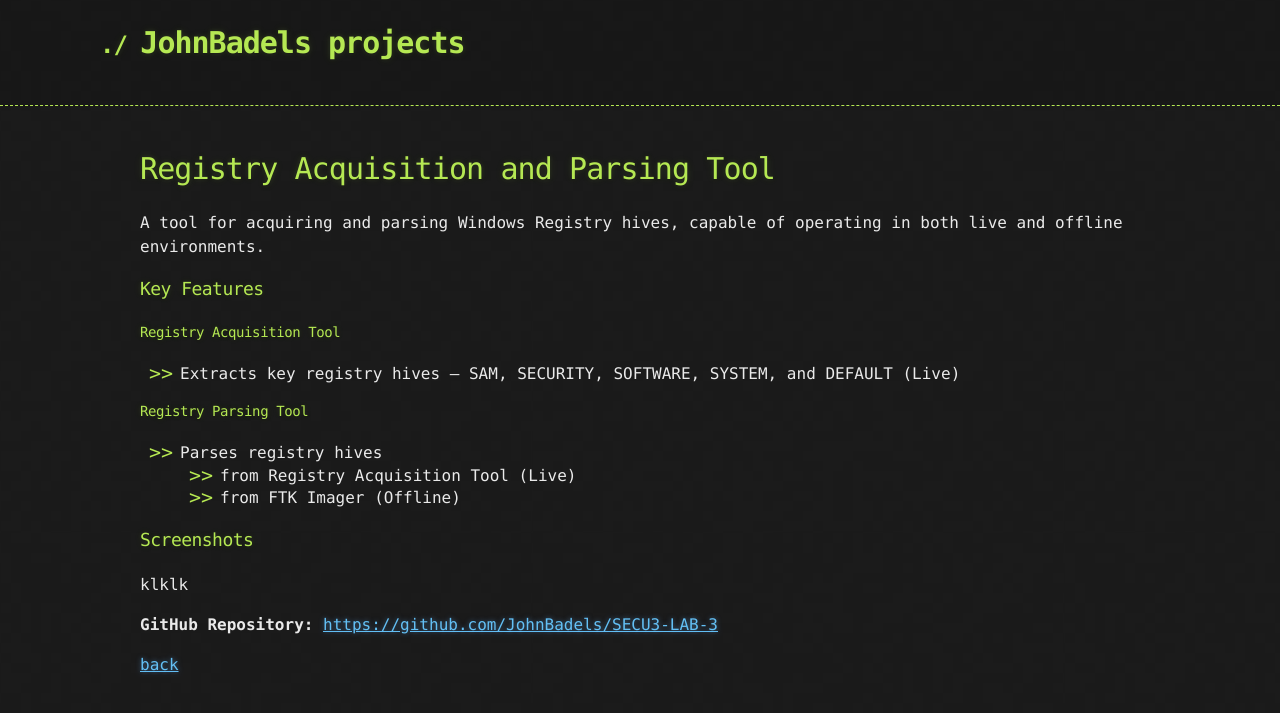
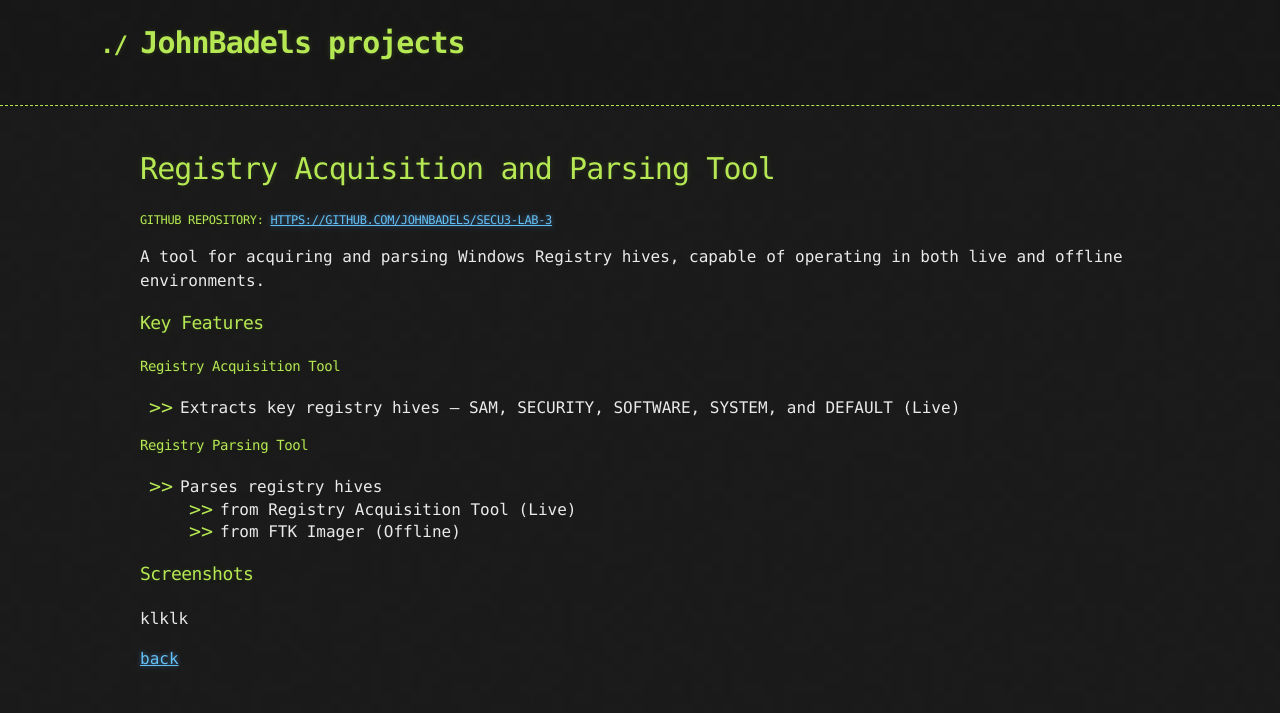
Before and after one commit to JohnBadels/JohnBadels.github.io, a Jekyll site: the page built from another-page.md, in a window 1280 px wide. Shown: the top 713 px of the page. Built offline with Jekyll 4.4.1, drawn with Linux system fonts in a browser that asks for light colours; our own code applies the rules of GitHub Pages for plain Markdown files; part of the change alters nothing that is shown.

```diff
--- a/another-page.md
+++ b/another-page.md
@@ -3,6 +3,7 @@ layout: default
 ---
 
 # Registry Acquisition and Parsing Tool
+##### GitHub Repository: [https://github.com/JohnBadels/SECU3-LAB-3](https://github.com/JohnBadels/SECU3-LAB-3)
 A tool for acquiring and parsing Windows Registry hives, capable of operating in both live and offline environments.
 
 ### Key Features
@@ -17,6 +18,4 @@ A tool for acquiring and parsing Windows Registry hives, capable of operating in
 ### Screenshots
 klklk
 
-**GitHub Repository:** [https://github.com/JohnBadels/SECU3-LAB-3](https://github.com/JohnBadels/SECU3-LAB-3)
-
 [back](./index.md)
```
